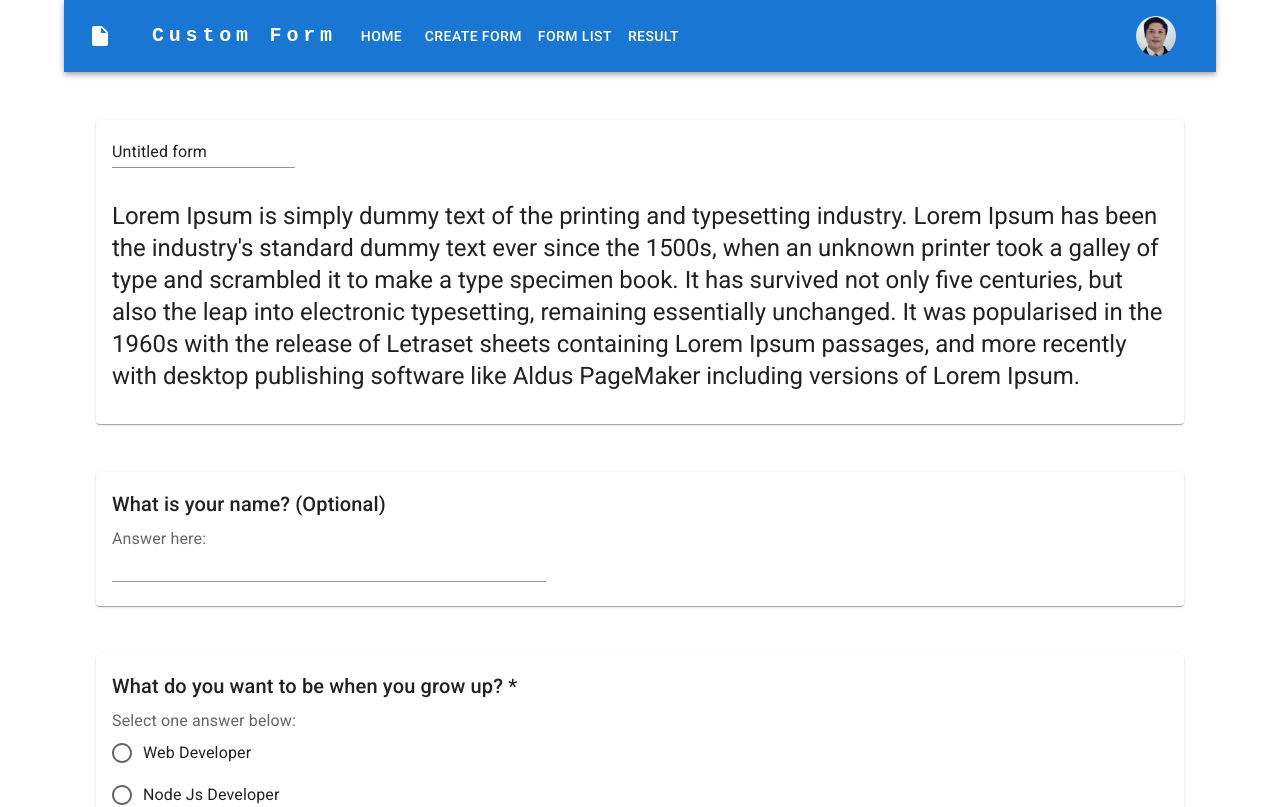
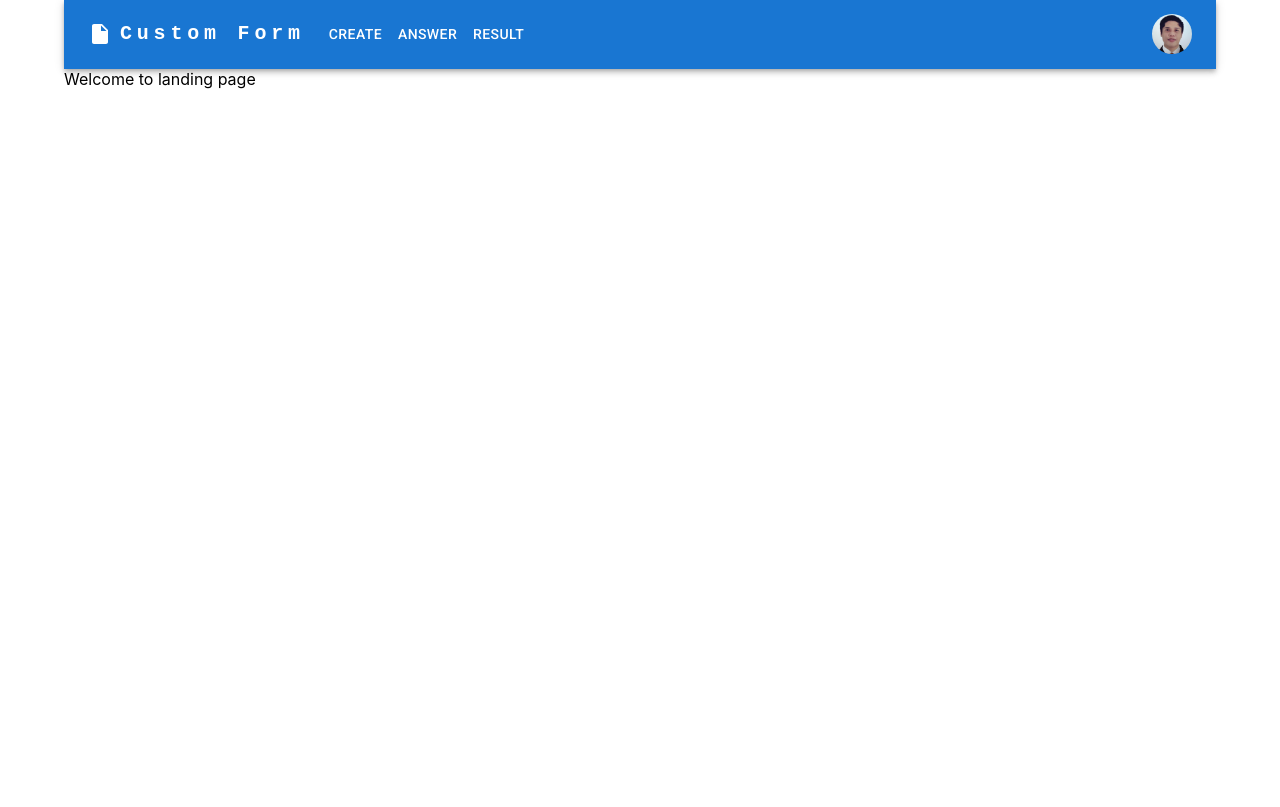
Before and after one commit to JosephCanete/crud-app, a React (Create React App) app: page / in a window 1280 px wide. Shown: the top 807 px of the page. Built offline with nearby package versions, Linux system fonts and the light colour scheme.

Commit message:
Added react router functionality

```diff
--- a/src/Utils/styles.js
+++ b/src/Utils/styles.js
@@ -1,3 +1,3 @@
-const error = "d93025";
+const error = "#d93025";
 
 export { error };
--- a/src/components/pages/AnswerForm.jsx
+++ b/src/components/pages/AnswerForm.jsx
@@ -1,5 +1,5 @@
-import React from "react";
+import Cards from "../cards/Cards";
 
 export default function AnswerForm() {
-  return <div>AnswerForm</div>;
+  return <Cards />;
 }
--- a/src/components/pages/Home.jsx
+++ b/src/components/pages/Home.jsx
@@ -1,14 +1,21 @@
-import { useSelector } from "react-redux";
 import Navigation from "./Navigation";
 import Container from "@mui/material/Container";
-import Cards from "../cards/Cards";
+import { Routes, Route } from "react-router-dom";
+import CreateForm from "./CreateForm";
+import ResultForm from "./ResultForm";
+import AnswerForm from "./AnswerForm";
+import Landing from "./Landing";
 
 export default function Home() {
-  const counterFromHome = useSelector((state) => state.counter);
   return (
     <Container maxWidth="lg">
       <Navigation />
-      <Cards />
+      <Routes>
+        <Route path="/" element={<Landing />} />
+        <Route path="/Answer" element={<AnswerForm />} />
+        <Route path="/Create" element={<CreateForm />} />
+        <Route path="/Result" element={<ResultForm />} />
+      </Routes>
     </Container>
   );
 }
--- a/src/components/pages/Landing.jsx
+++ b/src/components/pages/Landing.jsx
@@ -1,3 +1,3 @@
 export default function Landing() {
-  return <div></div>;
+  return <div>Welcome to landing page</div>;
 }
--- a/src/components/pages/Navigation.jsx
+++ b/src/components/pages/Navigation.jsx
@@ -1,4 +1,4 @@
-import { useState } from "react";
+import * as React from "react";
 import AppBar from "@mui/material/AppBar";
 import Box from "@mui/material/Box";
 import Toolbar from "@mui/material/Toolbar";
@@ -13,29 +13,14 @@ import Tooltip from "@mui/material/Tooltip";
 import MenuItem from "@mui/material/MenuItem";
 import InsertDriveFileIcon from "@mui/icons-material/InsertDriveFile";
 
+import { Link } from "react-router-dom";
+
+const pages = ["Create", "Answer", "Result"];
+const settings = ["Profile", "Account", "Dashboard", "Logout"];
+
 const ResponsiveAppBar = () => {
-  const pages = [
-    {
-      header: "Home",
-      routes: "/",
-    },
-    {
-      header: "Create Form",
-      routes: "/create-form",
-    },
-    {
-      header: "Form List",
-      routes: "/form-list",
-    },
-    {
-      header: "Result",
-      routes: "/result",
-    },
-  ];
-  const settings = ["Profile", "Account", "Dashboard", "Logout"];
-
-  const [anchorElNav, setAnchorElNav] = useState(null);
-  const [anchorElUser, setAnchorElUser] = useState(null);
+  const [anchorElNav, setAnchorElNav] = React.useState(null);
+  const [anchorElUser, setAnchorElUser] = React.useState(null);
 
   const handleOpenNavMenu = (event) => {
     setAnchorElNav(event.currentTarget);
@@ -62,8 +47,6 @@ const ResponsiveAppBar = () => {
           <Typography
             variant="h6"
             noWrap
-            component="a"
-            href="/"
             sx={{
               mr: 2,
               display: { xs: "none", md: "flex" },
@@ -72,10 +55,11 @@ const ResponsiveAppBar = () => {
               letterSpacing: ".3rem",
               color: "inherit",
               textDecoration: "none",
-              marginLeft: "2rem",
             }}
           >
-            Custom Form
+            <Link to={`/`} style={{ textDecoration: "none", color: "white" }}>
+              Custom Form
+            </Link>
           </Typography>
 
           <Box sx={{ flexGrow: 1, display: { xs: "flex", md: "none" } }}>
@@ -108,8 +92,15 @@ const ResponsiveAppBar = () => {
               }}
             >
               {pages.map((page) => (
-                <MenuItem key={page.header} onClick={handleCloseNavMenu}>
-                  <Typography textAlign="center">{page.header}</Typography>
+                <MenuItem key={page} onClick={handleCloseNavMenu}>
+                  <Typography textAlign="center">
+                    <Link
+                      style={{ textDecoration: "none", color: "black" }}
+                      to={`/${page}`}
+                    >
+                      {page}
+                    </Link>
+                  </Typography>
                 </MenuItem>
               ))}
             </Menu>
@@ -117,23 +108,44 @@ const ResponsiveAppBar = () => {
           <InsertDriveFileIcon
             sx={{ display: { xs: "flex", md: "none" }, mr: 1 }}
           />
-
+          <Typography
+            variant="h5"
+            noWrap
+            sx={{
+              mr: 2,
+              display: { xs: "flex", md: "none" },
+              flexGrow: 1,
+              fontFamily: "monospace",
+              fontWeight: 700,
+              letterSpacing: ".3rem",
+              color: "inherit",
+              textDecoration: "none",
+            }}
+          >
+            <Link to={`/`} style={{ textDecoration: "none", color: "white" }}>
+              Custom Form
+            </Link>{" "}
+          </Typography>
           <Box sx={{ flexGrow: 1, display: { xs: "none", md: "flex" } }}>
             {pages.map((page) => (
               <Button
-                key={page.header}
-                href={page.routes}
-                onClick={(event) => event.preventDefault()}
+                key={page}
+                onClick={handleCloseNavMenu}
                 sx={{ my: 2, color: "white", display: "block" }}
               >
-                {page.header}
+                <Link
+                  style={{ textDecoration: "none", color: "white" }}
+                  to={`/${page}`}
+                >
+                  {page}
+                </Link>
               </Button>
             ))}
           </Box>
 
           <Box sx={{ flexGrow: 0 }}>
             <Tooltip title="Open settings">
-              <IconButton onClick={handleOpenUserMenu} sx={{ p: 2 }}>
+              <IconButton onClick={handleOpenUserMenu} sx={{ p: 0 }}>
                 <Avatar alt="Remy Sharp" src="/assets/me.png" />
               </IconButton>
             </Tooltip>
--- a/src/index.js
+++ b/src/index.js
@@ -5,6 +5,7 @@ import App from "./App";
 import { createStore } from "redux";
 import { Provider } from "react-redux";
 import rootReducer from "./redux/reducers";
+import { BrowserRouter } from "react-router-dom";
 
 const store = createStore(
   rootReducer,
@@ -13,6 +14,8 @@ const store = createStore(
 const root = ReactDOM.createRoot(document.getElementById("root"));
 root.render(
   <Provider store={store}>
-    <App />
+    <BrowserRouter>
+      <App />
+    </BrowserRouter>
   </Provider>
 );
```
